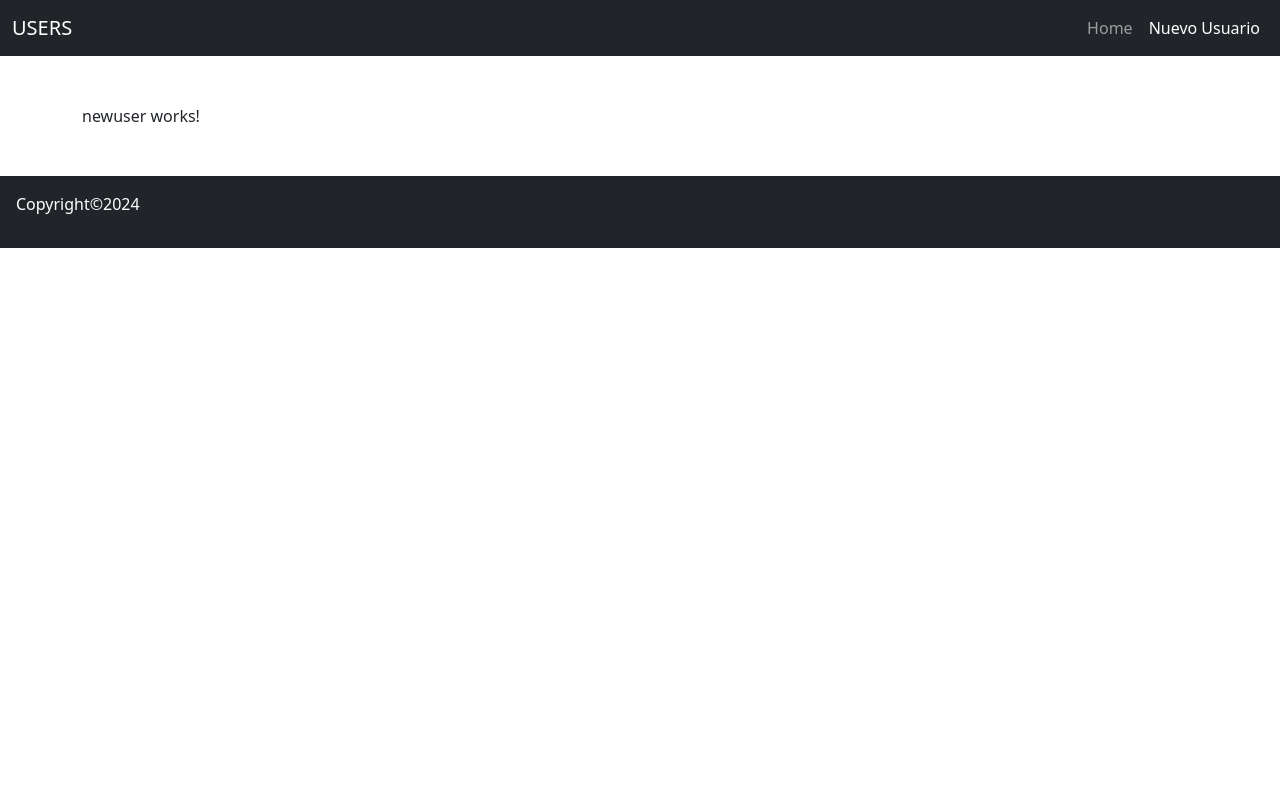
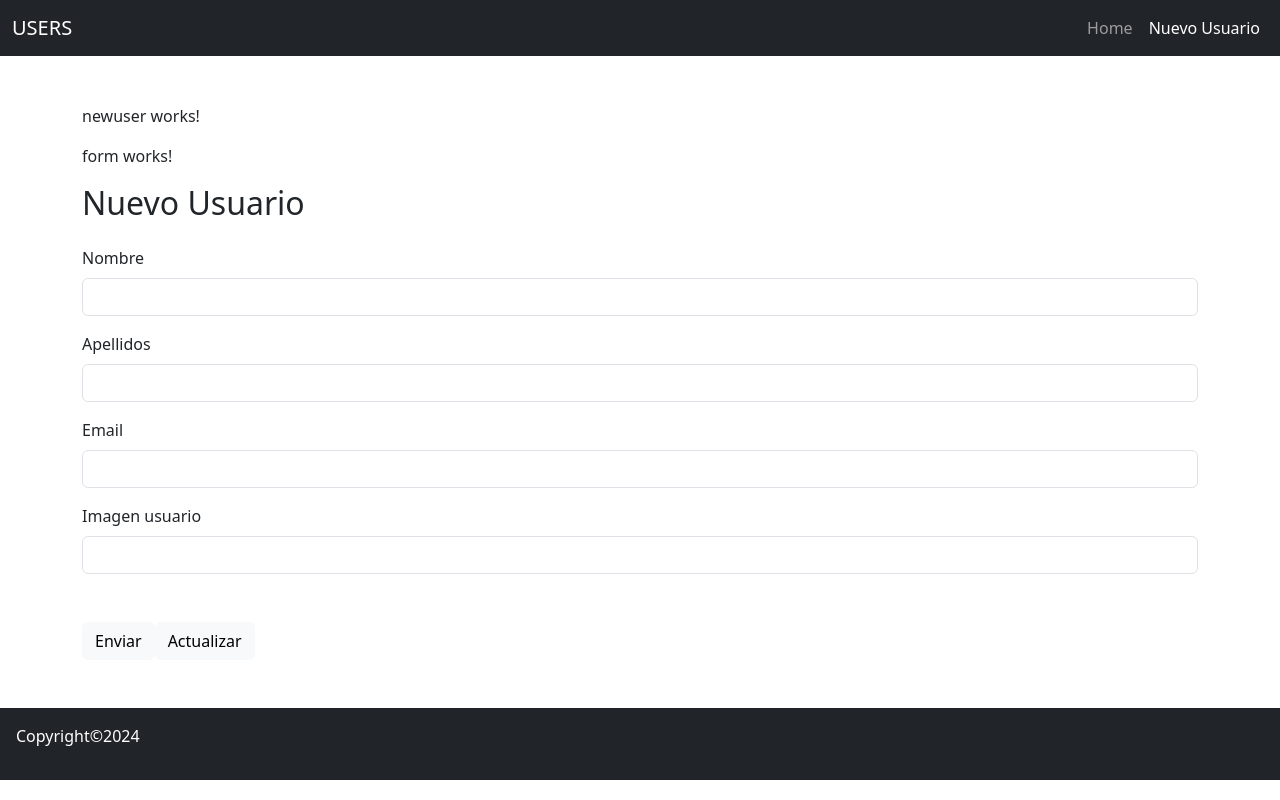
Before and after one commit to josuegamonal/UNIR_actividad_06, an Angular app: page /newuser in a window 1280 px wide. Built offline with nearby package versions, Linux system fonts and the light colour scheme.

Commit message:
formulario creado
formulario creado

```diff
--- a/src/app/app.routes.ts
+++ b/src/app/app.routes.ts
@@ -4,6 +4,7 @@ import { NewuserComponent } from './pages/newuser/newuser.component';
 import { Error404Component } from './pages/error404/error404.component';
 import { UserComponent } from './pages/user/user.component';
 import { UserListComponent } from './pages/user-list/user-list.component';
+import { UpdateuserComponent } from './pages/updateuser/updateuser.component';
 
 export const routes: Routes = [
 	{ path: "", pathMatch: "full", redirectTo: "home" },
@@ -12,5 +13,6 @@ export const routes: Routes = [
 	{ path: 'userlist/:page', component: UserListComponent},
 	{ path: 'user/:id', component: UserComponent},
 	{ path: 'newuser', component: NewuserComponent},
+	{ path: 'updateuser/:id', component: UpdateuserComponent},
 	{ path: '**', pathMatch: "full", component: Error404Component}
 ];
--- a/src/app/components/botones/botones.component.html
+++ b/src/app/components/botones/botones.component.html
@@ -1,11 +1,11 @@
 <div class="d-flex gap-1">
 	@if(parent === 'root') {
 		<a class="btn btn-light btn-sm" [routerLink]="['/user', idUser]"> Ver detalle</a>
-		<a class="btn btn-light btn-sm" > Actualizar</a>
+		<a class="btn btn-light btn-sm" [routerLink]="['/updateuser', idUser]"> Actualizar</a>
 		<a class="btn btn-light btn-sm" > Borrar</a>
 	}@else if (parent === 'user') {
 		<a class="btn btn-light btn-sm" > Eliminar</a>
-		<a class="btn btn-light btn-sm" > Actualizar</a>
+		<a class="btn btn-light btn-sm" [routerLink]="['/updateuser', idUser]"> Actualizar</a>
 		<a class="btn btn-light btn-sm" [routerLink]="['/home']" > Volver al listado</a>
 
 	}
--- a/src/app/components/form/form.component.html
+++ b/src/app/components/form/form.component.html
@@ -1 +1,26 @@
 <p>form works!</p>
+
+<section >
+	<h2>{{tipo}} Usuario</h2>
+	<form [formGroup]="userForm" (ngSubmit)="getDataForm()">
+		<div>
+			<label class="form-label mt-3" for="name">Nombre</label>
+			<input class="form-control" type="text" id="name" formControlName="name">
+		</div>
+		<div>
+			<label class="form-label mt-3" for="surname">Apellidos</label>
+			<input class="form-control" type="text" id="surname" formControlName="surname">
+		</div>
+		<div>
+			<label class="form-label mt-3" for="email">Email</label>
+			<input class="form-control" type="text" id="email" formControlName="email">
+		</div>
+		<div>
+			<label class="form-label mt-3" for="image">Imagen usuario</label>
+			<input class="form-control" type="text" id="image" formControlName="image">
+		</div>
+		<input class="btn btn-light mt-5" type="submit" value="Enviar">
+		<input class="btn btn-light mt-5" type="submit" value="Actualizar">
+
+	</form>
+</section>
--- a/src/app/components/form/form.component.ts
+++ b/src/app/components/form/form.component.ts
@@ -1,12 +1,28 @@
 import { Component } from '@angular/core';
+import { FormControl, FormGroup, ReactiveFormsModule } from '@angular/forms';
 
 @Component({
   selector: 'app-form',
   standalone: true,
-  imports: [],
+  imports: [ReactiveFormsModule],
   templateUrl: './form.component.html',
   styleUrl: './form.component.css'
 })
 export class FormComponent {
+	tipo: string = "Nuevo";
+	userForm: FormGroup;
 
+	constructor() {
+		this.userForm = new FormGroup({
+			name: new FormControl('', []),
+			surname: new FormControl('', []),
+			email: new FormControl('', []),
+			image: new FormControl('', [])
+		}, [])
+	}
+
+	getDataForm() {
+		console.log(this.userForm.value);
+
+	}
 }
--- a/src/app/pages/newuser/newuser.component.html
+++ b/src/app/pages/newuser/newuser.component.html
@@ -1,3 +1,4 @@
 <div class="container mt-3">
 	<p>newuser works!</p>
+	<app-form></app-form>
 </div>
--- a/src/app/pages/newuser/newuser.component.ts
+++ b/src/app/pages/newuser/newuser.component.ts
@@ -1,9 +1,10 @@
 import { Component } from '@angular/core';
+import { FormComponent } from '../../components/form/form.component';
 
 @Component({
   selector: 'app-newuser',
   standalone: true,
-  imports: [],
+  imports: [FormComponent],
   templateUrl: './newuser.component.html',
   styleUrl: './newuser.component.css'
 })
```
